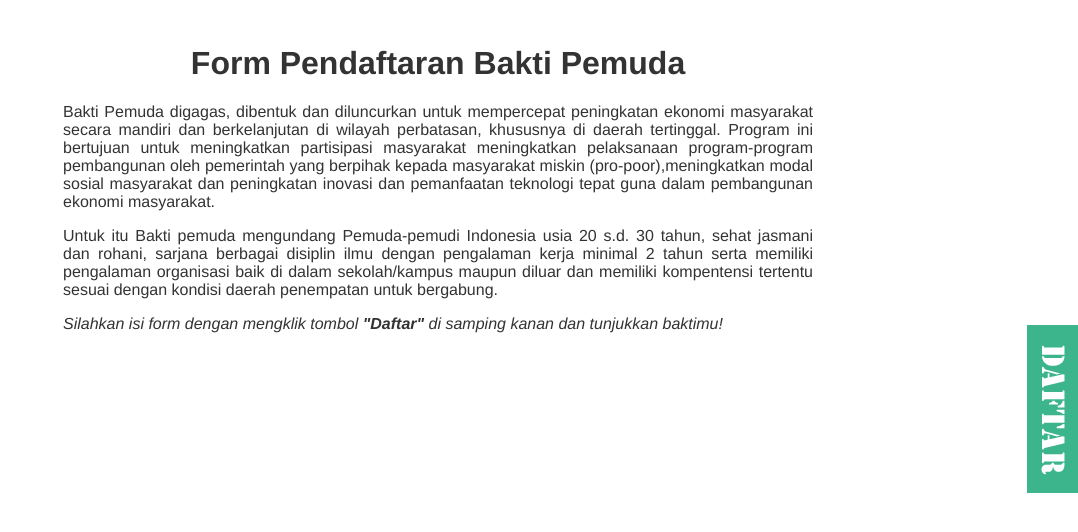
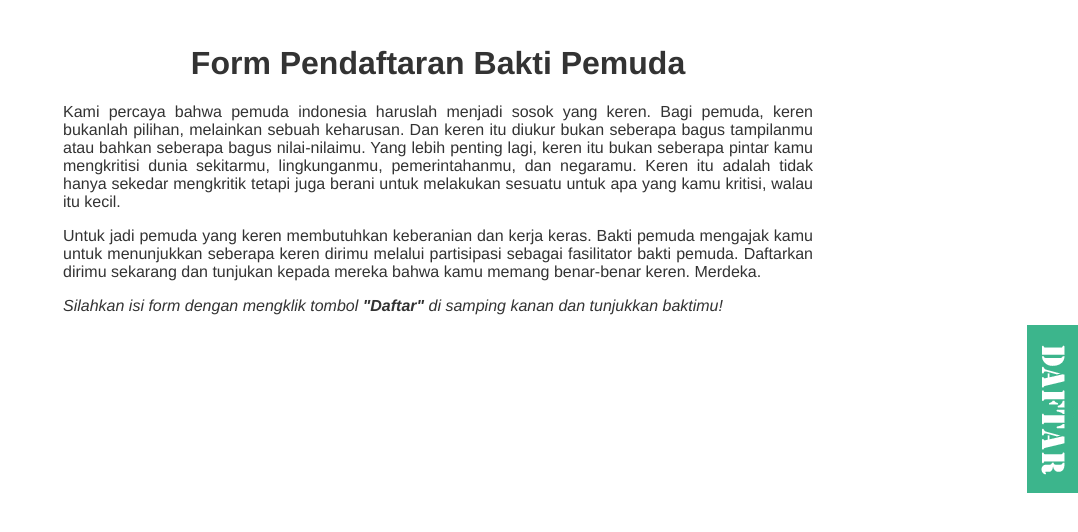
Before and after one commit to kizki7777/pendaftaran, a CodeIgniter app: page / in a window 1280 px wide. Shown: the top 532 px of the page, without its empty margins (202-1280 px from the left). Run offline with CodeIgniter, Linux system fonts and the light colour scheme.

Commit message:
ganti konten

```diff
--- a/application/views/daftar.php
+++ b/application/views/daftar.php
@@ -3,9 +3,9 @@
 	<div id="wrapper">
 		<h1>Form Pendaftaran Bakti Pemuda</h1>
 
-		<p>Bakti Pemuda digagas, dibentuk dan diluncurkan untuk mempercepat peningkatan ekonomi masyarakat secara mandiri dan berkelanjutan di wilayah perbatasan, khususnya di daerah tertinggal. Program ini bertujuan untuk meningkatkan partisipasi masyarakat meningkatkan pelaksanaan program-program pembangunan oleh pemerintah yang berpihak kepada masyarakat miskin (pro-poor),meningkatkan modal sosial masyarakat dan peningkatan inovasi dan pemanfaatan teknologi tepat guna dalam pembangunan ekonomi masyarakat.</p>
+		<p>Kami percaya bahwa pemuda indonesia haruslah menjadi sosok yang keren. Bagi pemuda, keren bukanlah pilihan, melainkan sebuah keharusan. Dan keren itu diukur bukan seberapa bagus tampilanmu atau bahkan seberapa bagus nilai-nilaimu. Yang lebih penting lagi, keren itu bukan seberapa pintar kamu mengkritisi dunia sekitarmu, lingkunganmu, pemerintahanmu, dan negaramu. Keren itu adalah tidak hanya sekedar mengkritik tetapi juga berani untuk melakukan sesuatu untuk apa yang kamu kritisi, walau itu kecil.</p>
 
-		<p>Untuk itu Bakti pemuda mengundang Pemuda-pemudi Indonesia usia 20 s.d. 30 tahun, sehat jasmani dan rohani, sarjana berbagai disiplin ilmu dengan pengalaman kerja minimal 2 tahun serta memiliki pengalaman organisasi baik di dalam sekolah/kampus maupun diluar dan memiliki kompentensi tertentu sesuai dengan kondisi daerah penempatan untuk bergabung.</p>
+		<p>Untuk jadi pemuda yang keren membutuhkan keberanian dan kerja keras. Bakti pemuda mengajak kamu untuk menunjukkan seberapa keren dirimu melalui partisipasi sebagai fasilitator bakti pemuda. Daftarkan dirimu sekarang dan tunjukan kepada mereka bahwa kamu memang benar-benar keren. Merdeka.</p>
 
 		<p class="italic">Silahkan isi form dengan mengklik tombol <strong>"Daftar"</strong> di samping kanan dan tunjukkan baktimu!</p>
 	</div>
```
